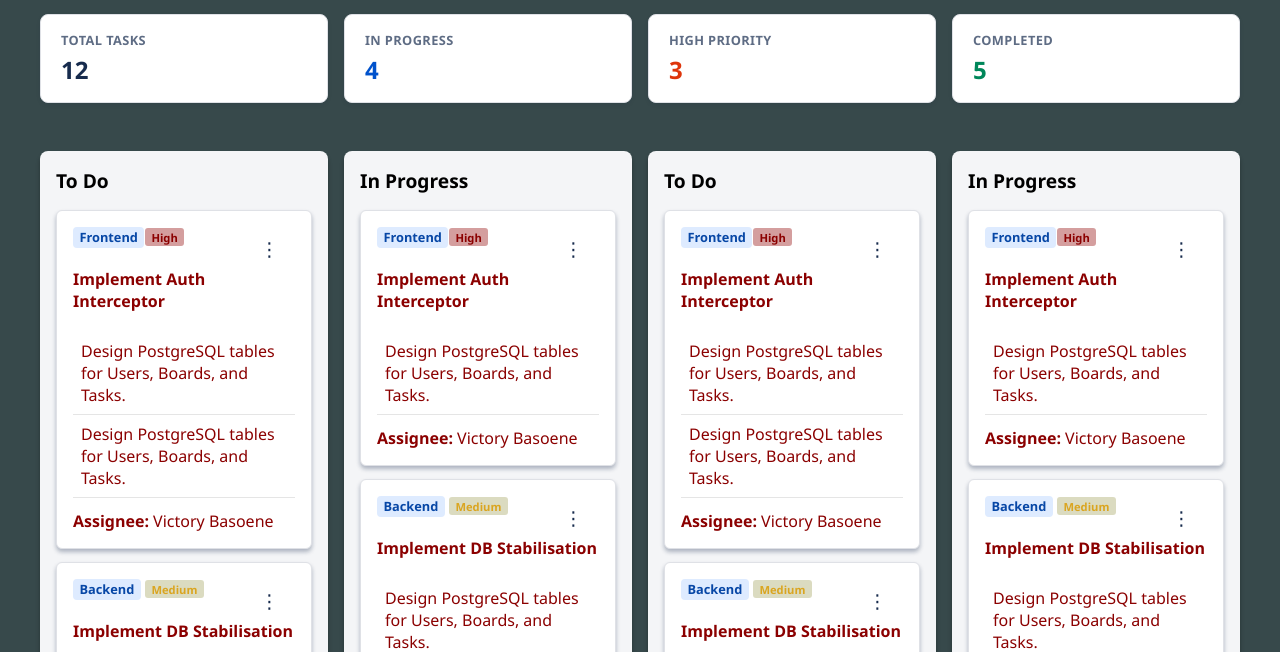
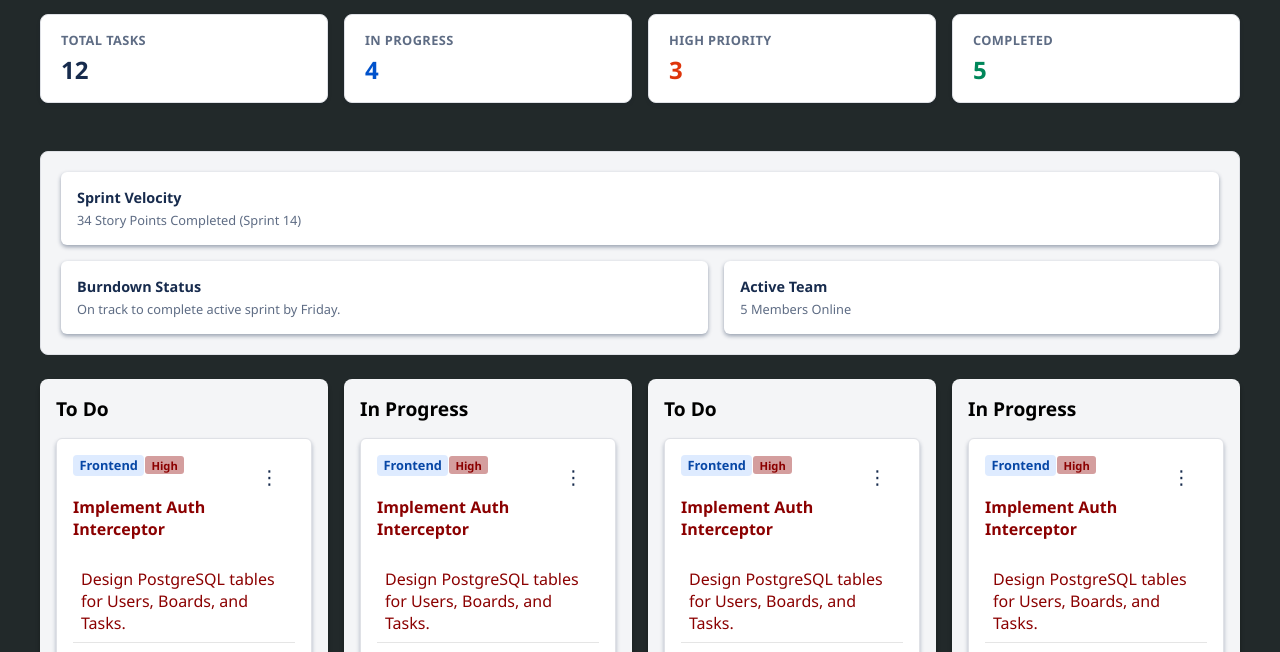
Before and after one commit to Scarred-Zero/Agile-task-board, a plain HTML site: page index.html in a window 1280 px wide. Shown: the part 76-728 px from the top of the page. Drawn offline with Linux system fonts and the light colour scheme.

Commit message:
feat: add analytics widget panel with sprint velocity, burndown status, and active team metrics

```diff
--- a/index.html
+++ b/index.html
@@ -50,6 +50,22 @@
                 </div>
             </section>
 
+            <div class="analytics-widget-panel">
+                <div class="widget-card area-velocity">
+                    <h4>Sprint Velocity</h4>
+                    <p>34 Story Points Completed (Sprint 14)</p>
+                </div>
+                <div class="widget-card area-burndown">
+                    <h4>Burndown Status</h4>
+                    <p>On track to complete active sprint by Friday.</p>
+                </div>
+
+                <div class="widget-card area-members">
+                    <h4>Active Team</h4>
+                    <p>5 Members Online</p>
+                </div>
+            </div>
+
             <div class="board-columns-container">
                 <section class="kanban-column">
                     <header class="column-header">
@@ -81,7 +97,6 @@
                                 Design PostgreSQL tables for Users, Boards, and
                                 Tasks.
                             </li>
-
                         </ul>
 
                         <footer class="task-card-footer">
@@ -210,7 +225,6 @@
                                 Design PostgreSQL tables for Users, Boards, and
                                 Tasks.
                             </li>
-
                         </ul>
 
                         <footer class="task-card-footer">
--- a/styles.css
+++ b/styles.css
@@ -7,7 +7,7 @@
 
 body {
     font-family: 'Segoe UI', Tahoma, Geneva, Verdana, sans-serif;
-    background-color: rgb(55, 73, 75);
+    background-color: rgb(34, 41, 42);
     padding: 0 1rem;
     min-height: 150vh;
 }
@@ -372,6 +372,49 @@ body {
     margin-top: 1rem;
 }
 
+.analytics-widget-panel {
+    display: grid;
+    grid-template-columns: 2fr, 1fr;
+    grid-template-areas:
+        "velocity  velocity"
+        "burndown  members";
+    gap: 1rem;
+    background-color: #f4f5f7;
+    padding: 1.25rem;
+    border-radius: 8px;
+    border: 1px solid #dfe1e6;
+}
+
+.widget-card {
+  background-color: #ffffff;
+  padding: 1rem;
+  border-radius: 6px;
+  box-shadow: 0 2px 4px rgba(9, 30, 66, 0.4);
+}
+
+.widget-card h4 {
+  font-size: 0.9rem;
+  color: #172b4d;
+  margin-bottom: 0.25rem;
+}
+
+.widget-card p {
+  font-size: 0.8rem;
+  color: #5e6c84;
+}
+
+.area-velocity {
+    grid-area: velocity;
+}
+
+.area-burndown {
+    grid-area: burndown;
+}
+
+.area-members {
+    grid-area: members;
+}
+
 .area-title {
     grid-area: title;
 }
```
